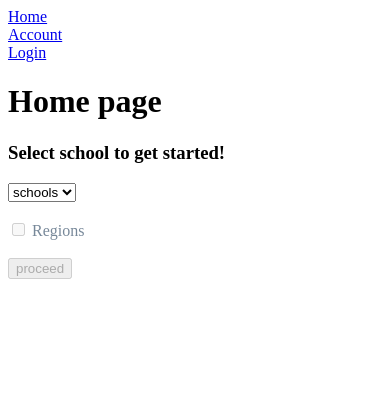
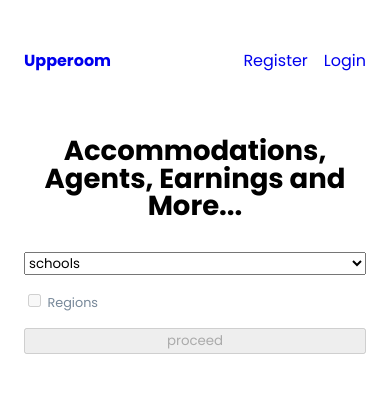
Before and after one commit to jessinspired/upperoom_alpha_v1, a Django app: page / in a window 390 px wide. Shown: the top 401 px of the page. Run offline with Django 4.2, Linux system fonts and the light colour scheme; data that the repository does not hold is empty; parts of the project's set-up code (start-up, migrations or seed data) failed here and were passed over.

Commit message:
added basic hero section design

```diff
--- /dev/null
+++ b/_base/core/static/core/styles/base.css
@@ -0,0 +1,27 @@
+@import url('https://fonts.googleapis.com/css2?family=Montserrat:ital,wght@0,100..900;1,100..900&family=Poppins:ital,wght@0,100;0,200;0,300;0,400;0,500;0,600;0,700;0,800;0,900;1,100;1,200;1,300;1,400;1,500;1,600;1,700;1,800;1,900&display=swap');
+
+* {
+    font-optical-sizing: auto;
+    font-style: normal;
+    font-family: "Poppins", sans-serif;
+}
+
+/* element resets */
+a {
+    text-decoration: none;
+}
+
+body {
+    margin: 0;
+    padding: 0;
+}
+
+button {
+    cursor: pointer;
+}
+
+/* end element resets */
+
+#root-container {
+    margin: 3rem max(1.5rem, 5vw);
+}
--- /dev/null
+++ b/_base/core/static/core/styles/home/hero.css
@@ -0,0 +1,48 @@
+#hero {
+    padding-top: 4rem;
+    display: grid;
+    justify-content: center;
+    text-align: center;
+    row-gap: 2rem;
+}
+
+.hero-heading-container {
+    width: min(60rem, 100%);
+    text-align: center;
+    justify-self: center;
+}
+
+.hero-heading-container h1 {
+    font-size: clamp(1.5rem, 5vw + .5rem, 3.5rem);
+    margin: 0;
+    line-height: calc(5vw + .5rem);
+    padding: 0;
+}
+
+#order-summary-form {
+    /* outline: 2px solid blue; */
+    display: grid;
+    width: min(40rem, 100%);
+    justify-self: center;
+    row-gap: 1rem;
+}
+
+#regions-checkboxes {
+    width: max-content;
+    text-align: left;
+    display: grid;
+    row-gap: .8rem;
+    font-size: .8rem;
+    max-height: 20rem;
+    overflow-y: auto;
+}
+
+.order-summary-btn {
+    background-color: #4ad66d;
+    border: none;
+    padding: .5rem 1.5rem;
+    color: white;
+    font-weight: 400;
+    font-size: 1rem;
+    letter-spacing: .3rem;
+}
--- /dev/null
+++ b/_base/core/static/core/styles/nav.css
@@ -0,0 +1,9 @@
+.nav {
+    display: flex;
+    justify-content: space-between;
+}
+
+.nav-auth-container {
+    display: flex;
+    column-gap: 1rem;
+}
--- a/_base/templates/base.html
+++ b/_base/templates/base.html
@@ -4,6 +4,14 @@
 <!DOCTYPE html>
 <html lang="en">
 <head>
+    <!-- common stylesheets -->
+     <link rel="stylesheet" hx-preserve="true" href="{% static 'core/styles/base.css' %}">
+     <link rel="stylesheet" hx-preserve="true" href="{% static 'core/styles/nav.css' %}">
+
+     {% block page_stylesheets %}
+
+     {% endblock %}
+
     <!-- htmx integration -->
     <script hx-preserve="true" src="{% static 'core/jsLibraries/htmx.min.js' %}" defer></script>
     <script hx-preserve="true" src="{% static 'core/jsLibraries/htmxHeadExtension.js' %}" defer></script>
@@ -18,22 +26,27 @@
     <title>Upperoom</title>
 </head>
 <body>
-    <div id="response-message"></div>
+    <div id="global-response-message"></div>
 
-    <a href="{% url 'get_home' %}">Home</a>
-    <br>
+    <div id="root-container">
+        <nav class="nav">
+            <a href="{% url 'get_home' %}"><b>Upperoom</b></a>
+
+            <div class="nav-auth-container">
                 {% if not user.is_authenticated %}
-    <a href="{% url 'init_email_auth' %}">Account</a>
-    <br>
+                <a href="{% url 'init_email_auth' %}">Register</a>
                 <a href="{% url 'login' %}">Login</a>
                 {% elif user.role == 'CLIENT' %}
                 <a href="{% url 'get_client' %}">Account</a>
                 {% elif user.role == 'CREATOR' %}
                 <a href="{% url 'get_creator' %}">Account</a>
                 {% endif %}
+            </div>
+        </nav>
 
         {% block main %}
         {% endblock %}
 
+    </div>
 </body>
 </html>
--- a/_base/templates/home.html
+++ b/_base/templates/home.html
@@ -1,12 +1,21 @@
 {% extends 'base.html' %}
+{% load static %}
+
+
+{% block page_stylesheets %}
+    <link rel="stylesheet" hx-preserve="true" href="{% static 'core/styles/home/hero.css' %}">
+    <link rel="stylesheet" hx-preserve="true" href="{% static 'core/styles/elements/zig-zag-checkbox.css' %}">
+    <link rel="stylesheet" hx-preserve="true" href="{% static 'core/styles/elements/button-one.css' %}">
+{% endblock %}
 
 {% block main %}
-<h1>Home page</h1>
+<section id="hero">
+    <div class="hero-heading-container">
+        <h1>Accommodations, Agents, Earnings and More...</h1>
+    </div>
 
 
-<h3>Select school to get started!</h3>
-
-<form action="{% url 'get_order_summary' %}" method="post">
+    <form id="order-summary-form" action="{% url 'get_order_summary' %}" method="post">
         {% csrf_token %}
         <select
         name="schools"
@@ -21,7 +30,6 @@
                 <option value="{{school.pk}}">{{school.name}}</option>
             {% endfor %}
             </select>
-    <br><br>
 
         <div id="regions-checkboxes">
             <label>
@@ -30,9 +38,8 @@
             </label>
         </div>
 
-    <br>
-
         <button id="proceed-btn" disabled>proceed</button>
 
     </form>
+</section>
 {% endblock %}
```
Also changed, not shown: _base/core/static/core/styles/elements/zig-zag-checkbox.css (added, +50 -0 lines), _base/templates/subscriptions/regions-partial.html (+16 -7 lines). Lines whose indentation alone changed are shown as unchanged.
